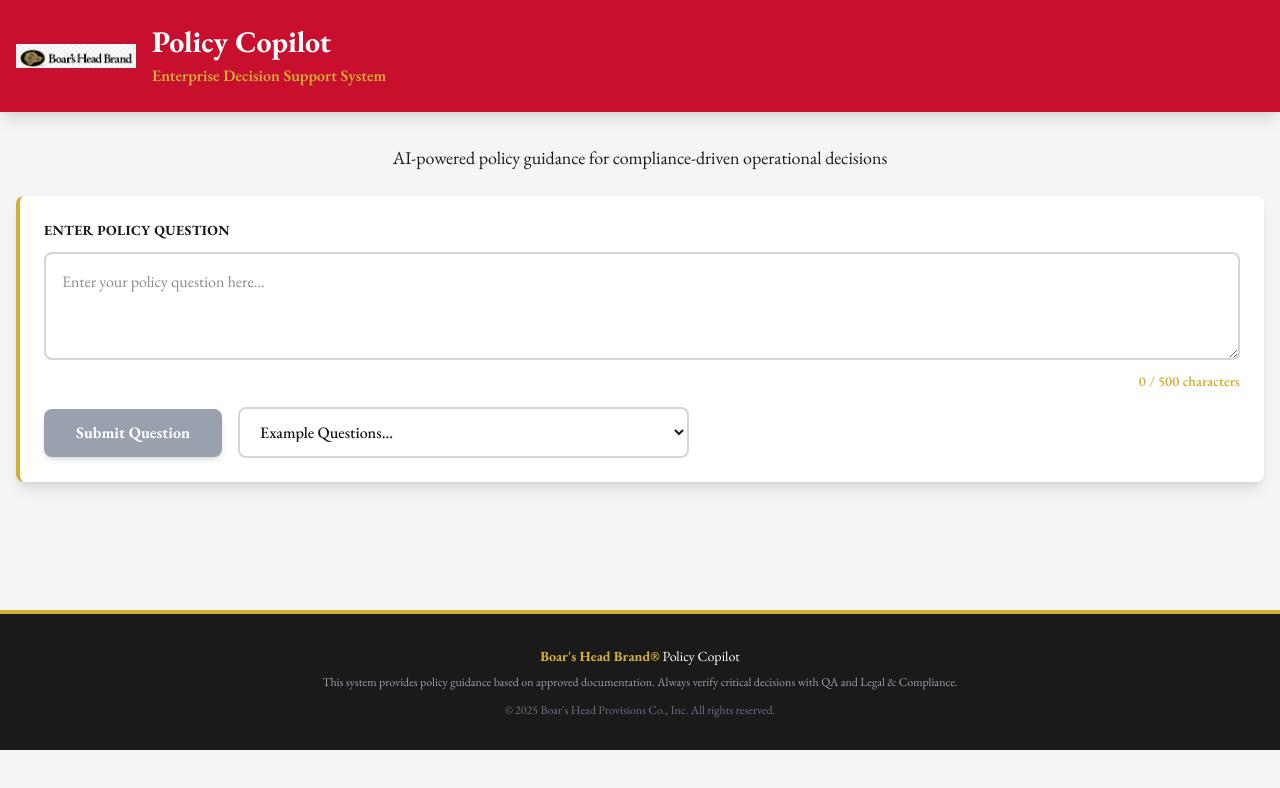
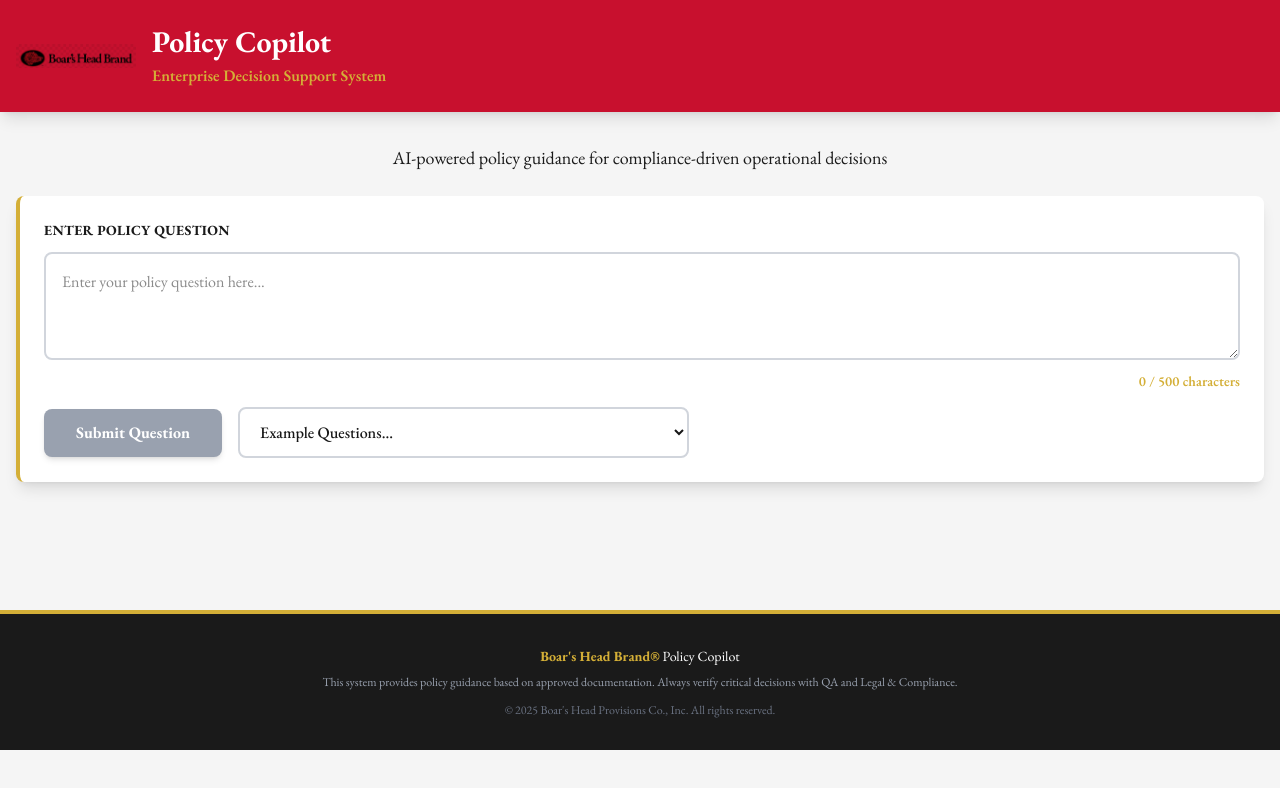
Before and after one commit to juanantoniogiraldo/policy-copilot, a Next.js app: page / in a window 1280 px wide. Shown: the top 788 px of the page. Built offline with nearby package versions, Linux system fonts and the light colour scheme.

Commit message:
Apply CSS multiply blend mode to remove white background from logo
- Added mix-blend-mode: multiply to make white transparent
- Gold boar and black text remain visible
- Logo blends cleanly with red header background

```diff
--- a/app/page.tsx
+++ b/app/page.tsx
@@ -46,7 +46,7 @@
       <header className="bg-[#C8102E] shadow-lg">
         <div className="max-w-7xl mx-auto px-4 py-6">
           <div className="flex items-center gap-4">
-            {/* Boar's Head Logo - Transparent background */}
+            {/* Boar's Head Logo - CSS transparent white background */}
             <div className="h-16 w-auto flex items-center">
               <Image
                 src="/boars-head-logo.png"
@@ -54,6 +54,10 @@
                 width={120}
                 height={64}
                 className="object-contain"
+                style={{
+                  mixBlendMode: 'multiply',
+                  opacity: 1
+                }}
                 priority
               />
             </div>
```
